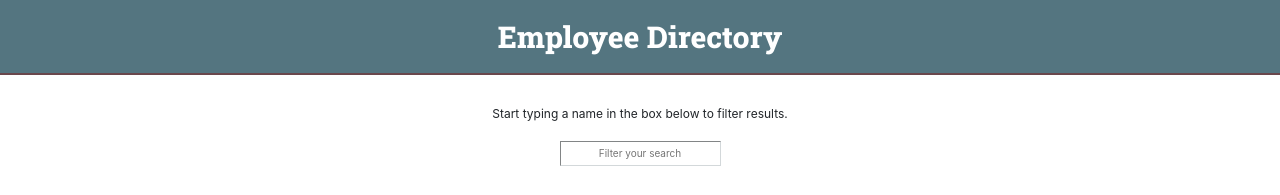
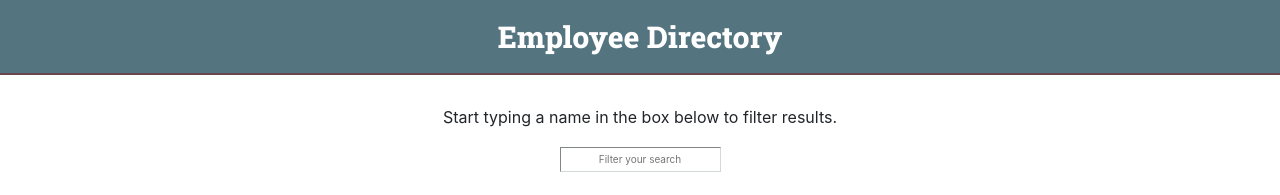
Before and after one commit to cynthiwu/employee-directory, a React (Create React App) app: page / in a window 1280 px wide. Shown: the top 195 px of the page. Built offline with nearby package versions, Linux system fonts and the light colour scheme; no server answers.

Commit message:
Changing to deploy

```diff
--- a/package.json
+++ b/package.json
@@ -2,17 +2,21 @@
   "name": "employee-directory",
   "version": "0.1.0",
   "private": true,
+  "homepage": "https://cynthiwu.github.io/employee-directory",
   "dependencies": {
     "@testing-library/jest-dom": "^5.11.9",
     "@testing-library/react": "^11.2.3",
     "@testing-library/user-event": "^12.6.2",
     "axios": "^0.21.1",
+    "gh-pages": "^3.1.0",
     "react": "^17.0.1",
     "react-dom": "^17.0.1",
     "react-scripts": "4.0.1",
     "web-vitals": "^0.2.4"
   },
   "scripts": {
+    "predeploy": "npm run build",
+    "deploy": "gh-pages -d build",
     "start": "react-scripts start",
     "build": "react-scripts build",
     "test": "react-scripts test",
--- a/src/components/Filter/style.css
+++ b/src/components/Filter/style.css
@@ -1,10 +1,6 @@
 .form {
     text-align: center;
     margin-bottom: 30px;
-}
-
-.instructions {
-    font-size: 12px;
 }
 
 .input {
```
Also changed, not shown: 2 other files (tests, documents, lock files or other folders).
